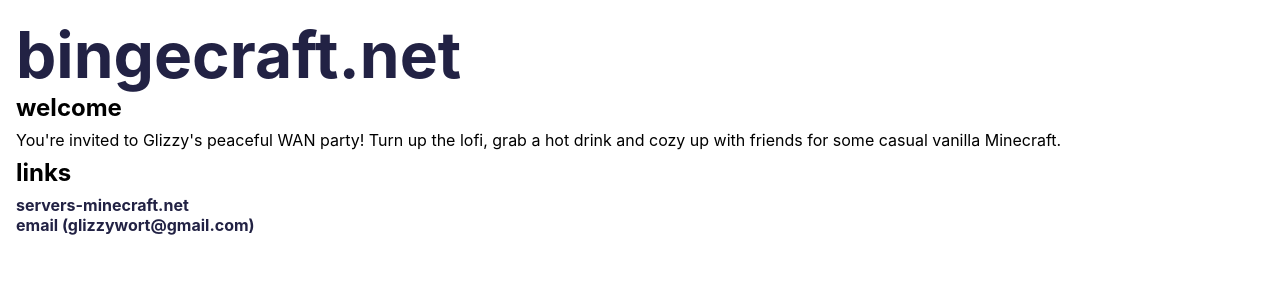
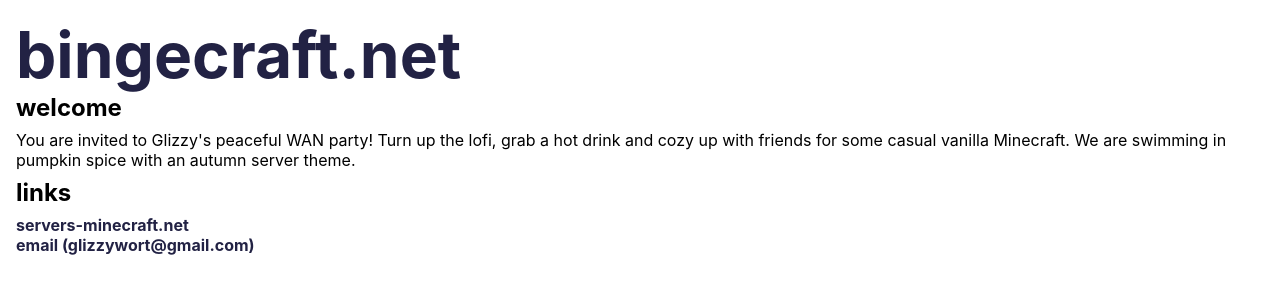
Before and after one commit to bingecraft-net/webapp, a React (Create React App) app in the folder webapp/: page / in a window 1280 px wide. Shown: the top 300 px of the page. Built offline with nearby package versions, Linux system fonts and the light colour scheme.

Commit message:
fluff bio

```diff
--- a/webapp/src/App.tsx
+++ b/webapp/src/App.tsx
@@ -18,9 +18,10 @@
       <div>
         <h2 style={{ margin: 0 }}>welcome</h2>
         <p style={{ margin: '0.5rem 0' }}>
-          You're invited to Glizzy's peaceful WAN party! Turn up the lofi,
+          You are invited to Glizzy's peaceful WAN party! Turn up the lofi,
           grab a hot drink and cozy up with friends for some casual vanilla
-          Minecraft.
+          Minecraft. We are swimming in pumpkin spice with an autumn server
+          theme.
         </p>
       </div>
       <div>
```
